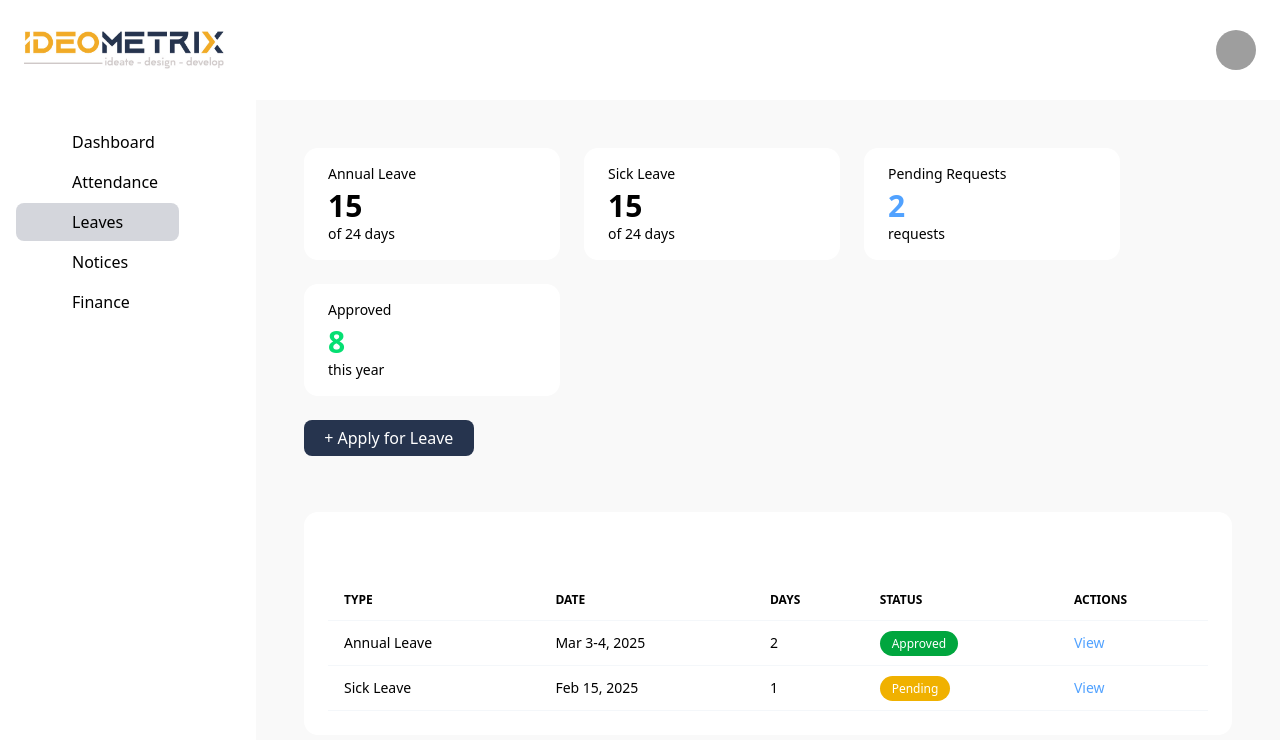
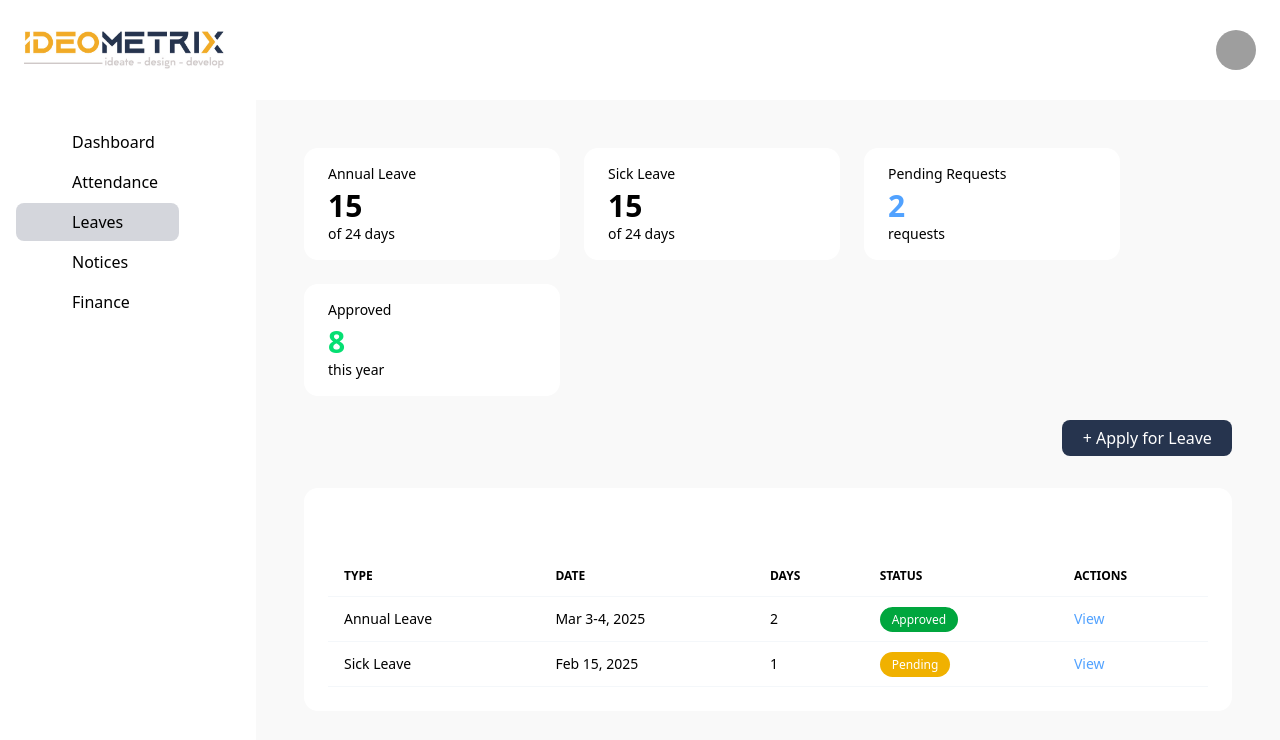
Before and after one commit to Ghazalasiyad/imx-employee-dashboard, a React (Vite) app: page /leaves in a window 1280 px wide. Shown: the top 740 px of the page. Built offline with nearby package versions, Linux system fonts and the light colour scheme; grey boxes are pictures that could not be loaded.

Commit message:
button position change

```diff
--- a/src/Pages/Leaves/Leaves.tsx
+++ b/src/Pages/Leaves/Leaves.tsx
@@ -50,13 +50,16 @@ const Leaves = () => {
         </div>
       </div>
 
-      {/* Apply Button */}
+      <div className="flex justify-end">
   <Button
     className="!bg-[#26344e] hover:bg-blue-700 text-white"
     onClick={() => setShowPopup(true)}
   >
     + Apply for Leave
   </Button>
+</div>
+
+
 
       {/* Inline Popup Form */}
       {showPopup && (
```
Lines whose indentation alone changed are shown as unchanged.
